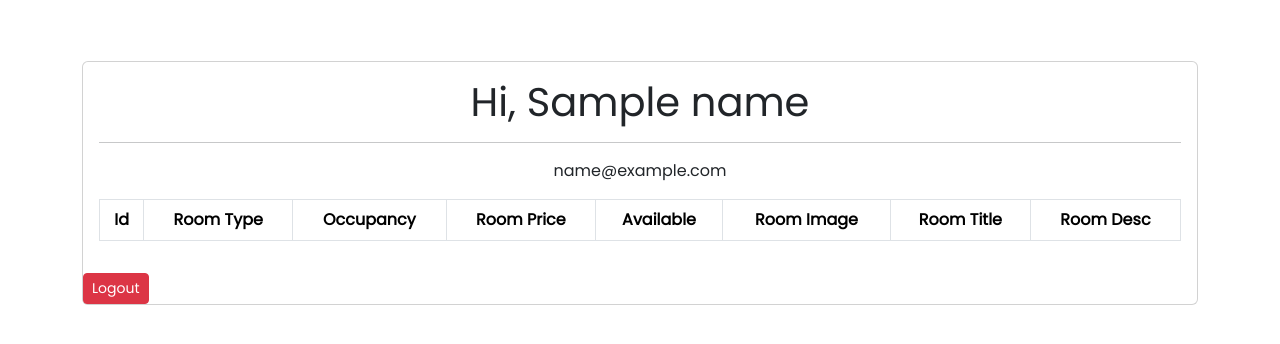
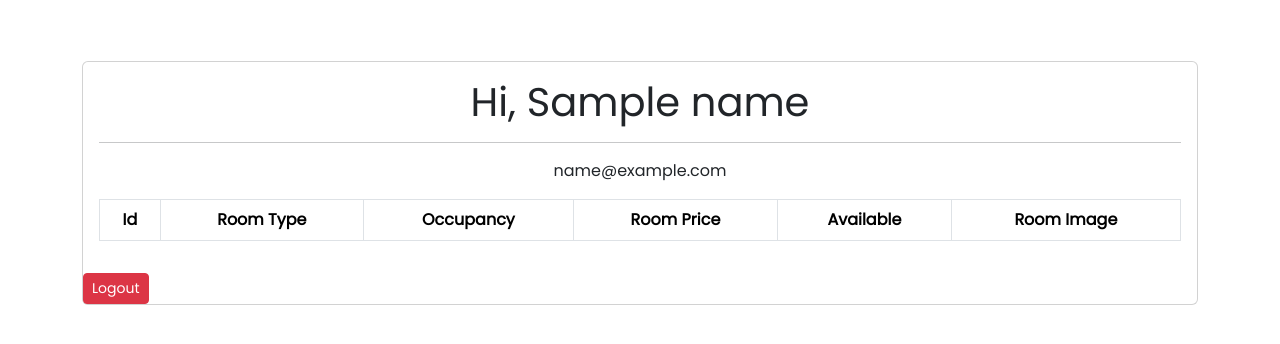
Before and after one commit to shinydidde/Data-Sonic-PFIS-CA2, a Flask app: template templates/welcome.html in a window 1280 px wide. Shown: the part 225-569 px from the top of the page. Run offline with Flask 3, Linux system fonts and the light colour scheme; the template is opened without the code that fills it: most values are stand-ins (such as "Sample title", 1, 10 or a date in 2020); lists and menus that the app fills with data are empty.

Commit message:
room table

```diff
--- a/templates/welcome.html
+++ b/templates/welcome.html
@@ -30,8 +30,6 @@
                                         <th>Room Price</th>
                                         <th>Available</th>
                                         <th>Room Image</th>
-                                        <th>Room Title</th>
-                                        <th>Room Desc</th>
                                     </tr>
                                 </thead>
                                 <tbody>
```
